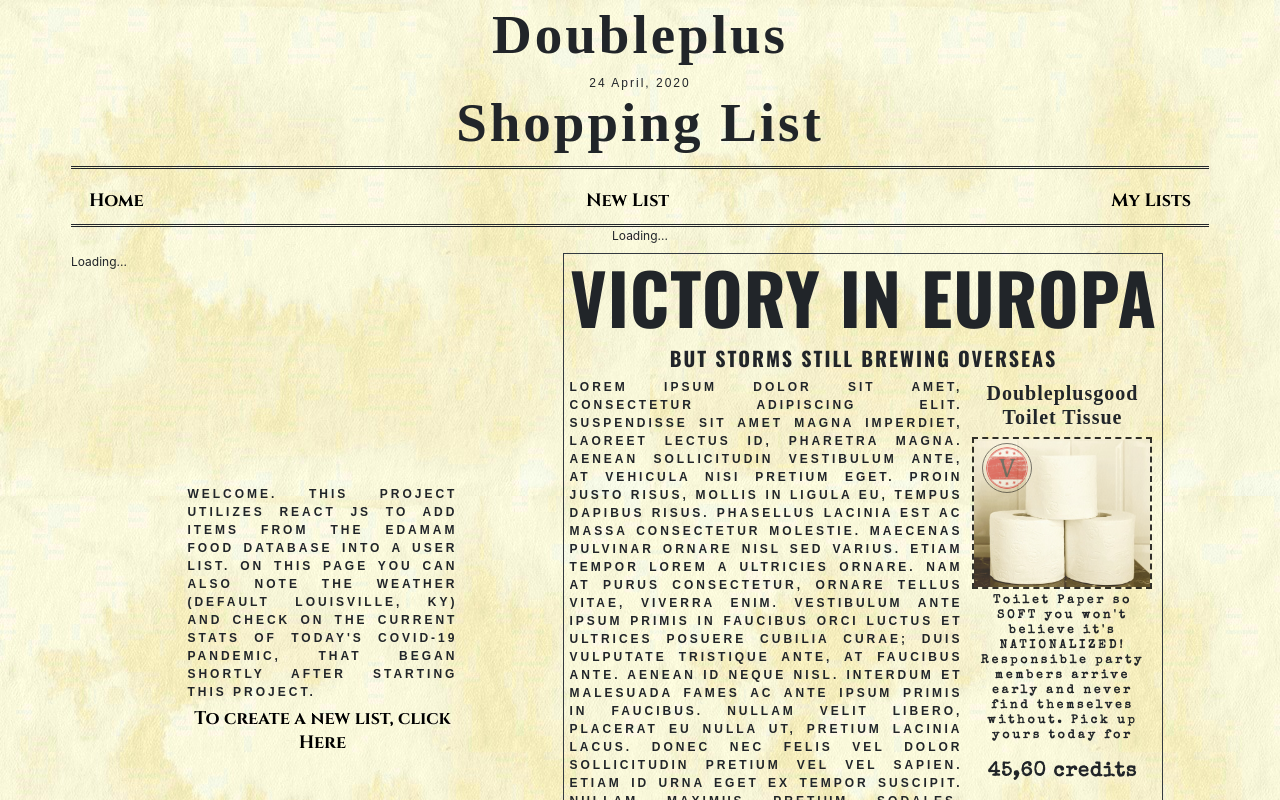
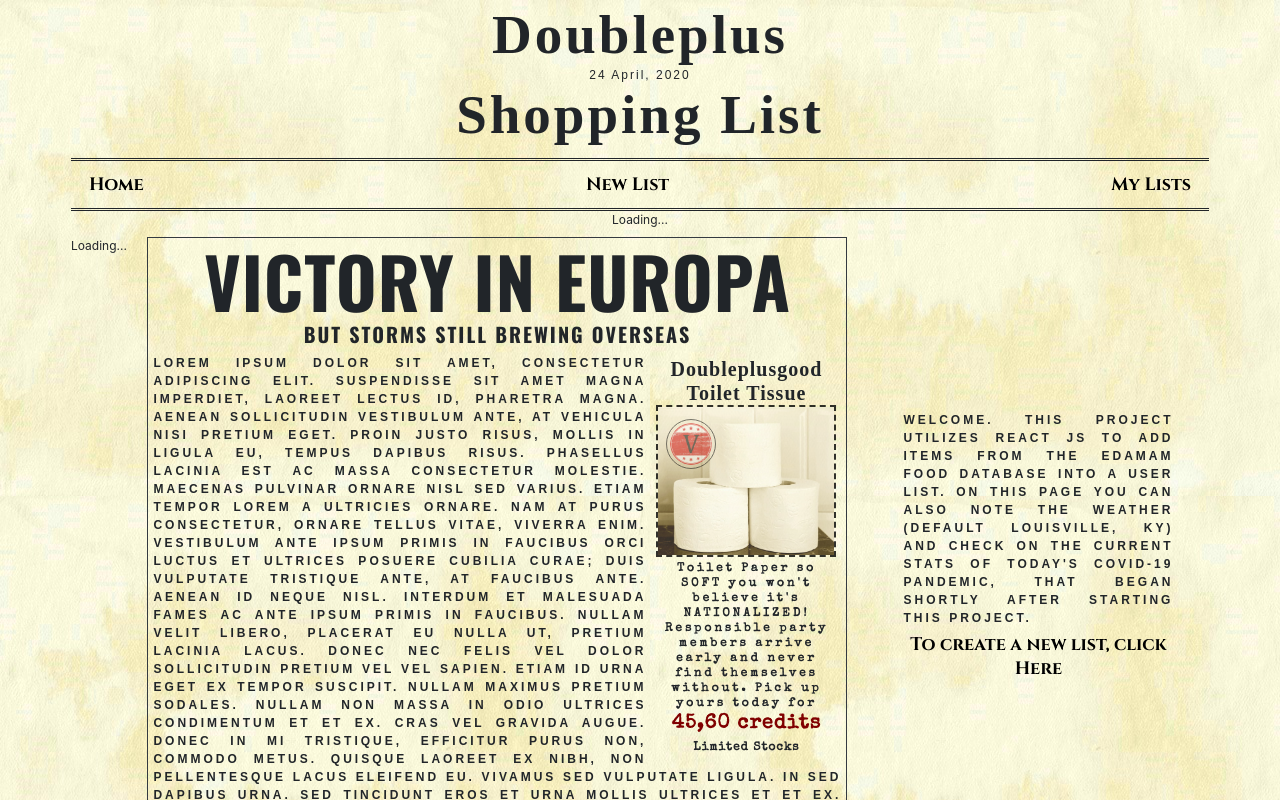
Before and after one commit to kblandy/grocery-app-CL, a React (Create React App) app: page /home in a window 1280 px wide. Shown: the top 800 px of the page. Built offline with nearby package versions, Linux system fonts and the light colour scheme; no server answers; a web font is replaced by a local one.

Commit message:
worked on pseudo ad

```diff
--- a/src/App.css
+++ b/src/App.css
@@ -54,7 +54,6 @@ footer {
 h3 {
   font-size: 20px;
   font-weight: bolder;
-  word-wrap: break-word;
   letter-spacing: 1px;
 }
 
@@ -387,8 +386,18 @@ ul {
 
   }
 
+  h3 {
+    padding: 0;
+    margin: 0;
+  }
+
   p {
     text-align: none;
+  }
+
+  .price {
+    color: maroon;
+
   }
 
   #article-newspeak {
@@ -399,8 +408,8 @@ ul {
   }
 
   #big-article {
-    order: 2;
-    width: 600px;
+    order: 1;
+    width: 700px;
     align-self: flex-start;
     margin: auto;
   }
@@ -452,8 +461,9 @@ ul {
 
   #welcome-div {
     width: 300px;
-    order: 1;
+    order: 2;
     margin: auto;
+    align-self: flex-start;
   }
 
 };
--- a/src/Components/Homepage/NewspaperArticles/SmallAd.js
+++ b/src/Components/Homepage/NewspaperArticles/SmallAd.js
@@ -11,9 +11,11 @@ class SmallAd extends Component {
                     <p className="small-ad-p">
                         Toilet Paper so SOFT you won't believe it's NATIONALIZED!
                         Responsible party members arrive early and never find themselves without.
-                        Pick up yours today for <h3 className="p-3">45,60 credits</h3>
+                        Pick up yours today for
+
+                        <h3 className="price">45,60 credits</h3>
                     </p>
-                    <h3 className="mx-auto">Limited Stocks</h3>
+                    <h3 className="small-ad-p p-0">Limited Stocks</h3>
             </div>
         );
     }
```
